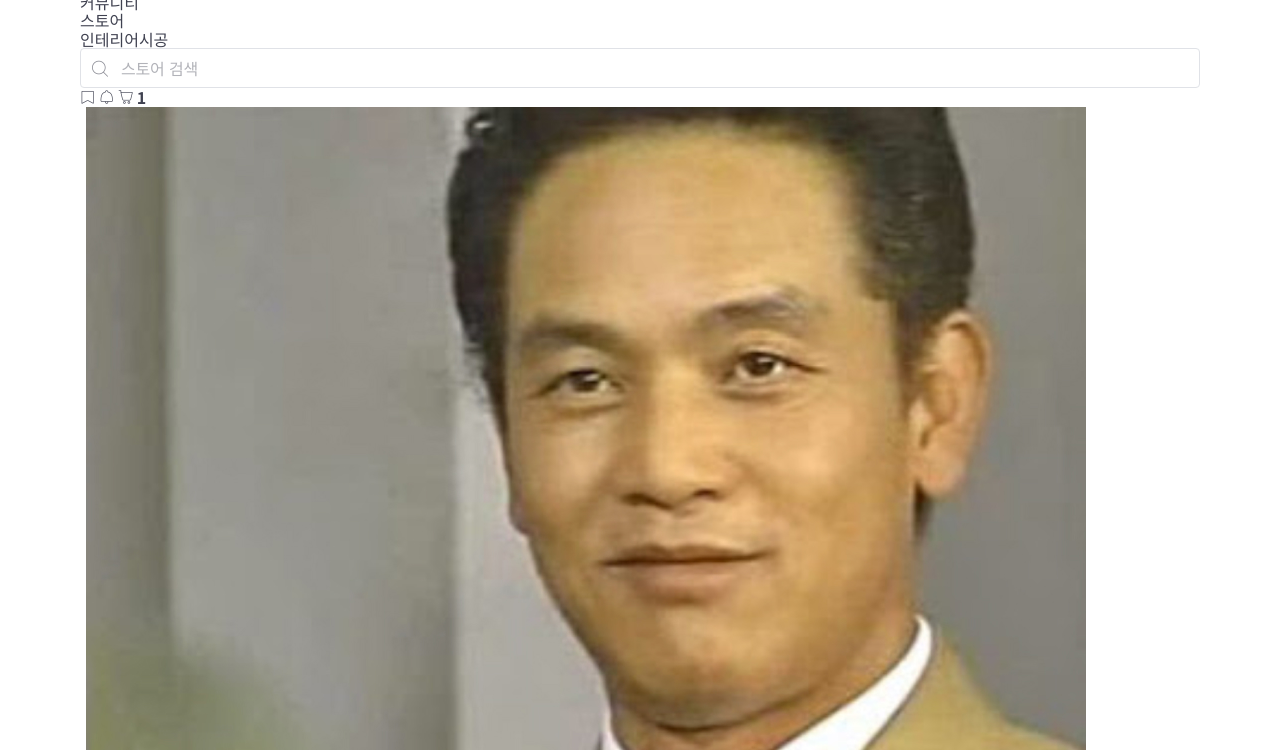
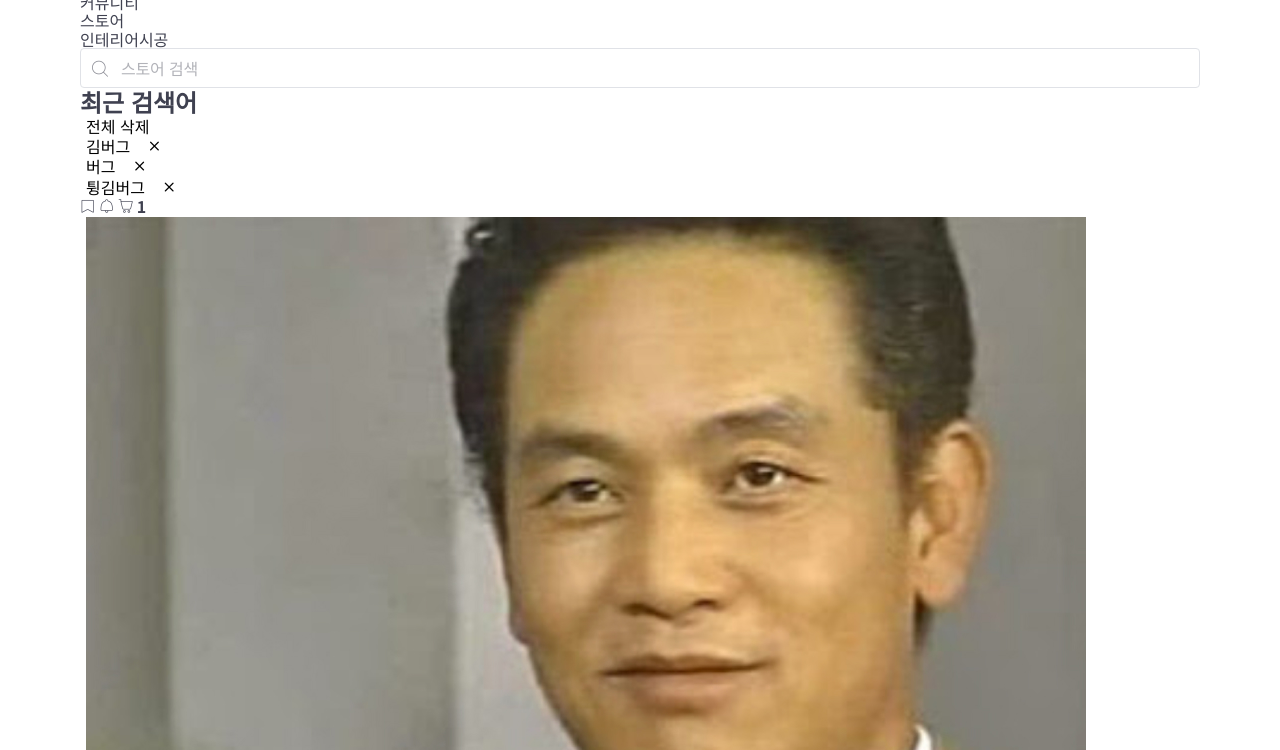
Before and after one commit to jujusnake/tomorrow-house, a website: page index.html in a window 1280 px wide. Shown: the part 50-800 px from the top of the page. Drawn offline with Linux system fonts and the light colour scheme; files whose address does not match are found by name.

Commit message:
✨  Implement search-history in desktop devices

```diff
--- a/index.html
+++ b/index.html
@@ -56,6 +56,7 @@
               </div>
 
               <div class="gnb-right">
+                <div class="gnb-search">
                   <div class="input-group lg-only">
                     <i class="ic-search" aria-hidden></i>
                     <input
@@ -63,6 +64,55 @@
                       type="text"
                       placeholder="스토어 검색"
                     />
+                  </div>
+
+                  <section class="search-history is-active">
+                    <header class="search-history-header">
+                      <h2 class="title">최근 검색어</h2>
+                      <button type="button">전체 삭제</button>
+                    </header>
+                    <!-- NOTE: 최근 검색어가 존재할 경우 -->
+                    <div class="search-history-content">
+                      <ol class="search-history-list">
+                        <li class="search-history-item">
+                          <button class="word-button" type="button">
+                            김버그
+                          </button>
+                          <button
+                            class="delete-button"
+                            type="button"
+                            aria-label="검색어 삭제"
+                          >
+                            <i class="ic-close"></i>
+                          </button>
+                        </li>
+                        <li class="search-history-item">
+                          <button class="word-button" type="button">
+                            버그
+                          </button>
+                          <button
+                            class="delete-button"
+                            type="button"
+                            aria-label="검색어 삭제"
+                          >
+                            <i class="ic-close"></i>
+                          </button>
+                        </li>
+                        <li class="search-history-item">
+                          <button class="word-button" type="button">
+                            튕김버그
+                          </button>
+                          <button
+                            class="delete-button"
+                            type="button"
+                            aria-label="검색어 삭제"
+                          >
+                            <i class="ic-close"></i>
+                          </button>
+                        </li>
+                      </ol>
+                    </div>
+                  </section>
                 </div>
 
                 <!-- NOTE: 로그인을 한 경우 -->
```
Also changed, not shown: styles/layouts/_gnb.scss (+27 -3 lines). Lines whose indentation alone changed are shown as unchanged.
